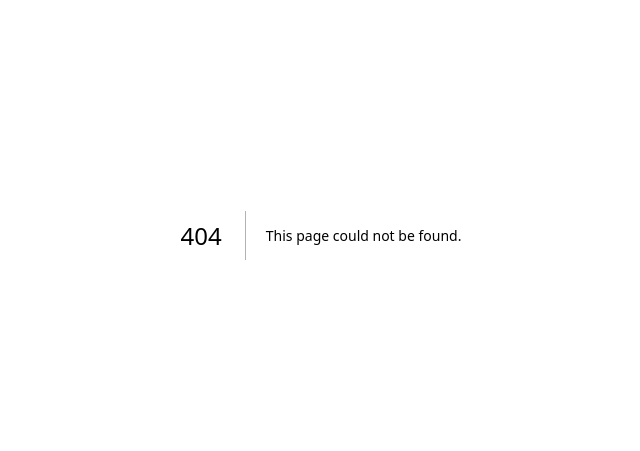
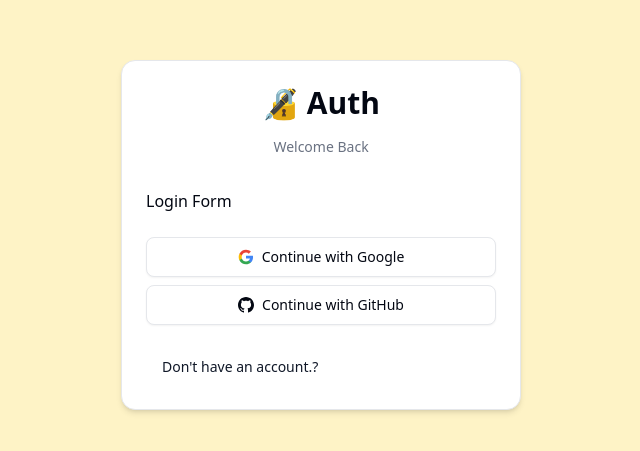
Before and after one commit to ASHUTOSH-KUMAR-RAO/Auth-Master, a Next.js app: page /auth/login in a window 1280 px wide. Before the commit this address had no page. Shown: the part 165-616 px from the top of the page, without its empty margins (319-959 px from the left). Built offline with nearby package versions, Linux system fonts and the light colour scheme.

Commit message:
03:auth-ui

```diff
--- /dev/null
+++ b/app/auth/layout.tsx
@@ -0,0 +1,9 @@
+
+
+const AuthLayout = ({children}:{children:React.ReactNode}) => {
+  return (
+    <div className="h-full flex items-center justify-center bg-amber-100">{children}</div>
+  )
+}
+
+export default AuthLayout
--- /dev/null
+++ b/app/auth/login/page.tsx
@@ -0,0 +1,10 @@
+
+import { LoginForm } from '@/components/auth/login-form'
+
+const Page = () => {
+  return (
+    <LoginForm/>
+  )
+}
+
+export default Page
--- a/app/globals.css
+++ b/app/globals.css
@@ -3,6 +3,9 @@
 
 @custom-variant dark (&:is(.dark *));
 
+html,body, :root{
+  height: 100%;
+}
 @theme inline {
   --color-background: var(--background);
   --color-foreground: var(--foreground);
--- a/app/page.tsx
+++ b/app/page.tsx
@@ -1,12 +1,30 @@
-import { Button } from '@/components/ui/button'
-import React from 'react'
+import { LoginButton } from "@/components/auth/login-button";
+import { Button } from "@/components/ui/button";
 
 const Page = () => {
   return (
-    <Button>
-       Tap Here
-    </Button>
-  )
-}
+    <main className="flex h-full flex-col items-center justify-center bg-amber-100">
+      <div className="space-y-6 text-center">
+        <h1 className="text-7xl font-semibold text-[lightseagreen] drop-shadow-md ">
+          🔏Auth
+        </h1>
+        <p className="text-black text-4xl font-bold">
+          A Simple Two Factor Authentication Services
+        </p>
+        <div>
+          <LoginButton>
+            <Button
+              variant="secondary"
+              className="font-bold cursor-pointer"
+              size="lg"
+            >
+              Sign In
+            </Button>
+          </LoginButton>
+        </div>
+      </div>
+    </main>
+  );
+};
 
-export default Page
+export default Page;
--- /dev/null
+++ b/components/auth/back-button.tsx
@@ -0,0 +1,19 @@
+
+"use client";
+
+import Link from "next/link";
+import { Button } from "../ui/button";
+
+export const BackButton =  ({href,label}:{href:string,label:string})=>{
+  return (
+      <Button
+      asChild
+      variant="link"
+
+      >
+        <Link href={href}>
+        {label}
+        </Link>
+      </Button>
+  )
+}
--- /dev/null
+++ b/components/auth/card-wrapper.tsx
@@ -0,0 +1,44 @@
+"use client";
+
+import {
+  Card,
+  CardContent,
+  CardFooter,
+  CardHeader,
+} from "@/components/ui/card";
+import { Header } from "./header";
+import { Social } from "./social";
+import { BackButton } from "./back-button";
+
+export const CardWrapper = ({
+  backButtonHref,
+  children,
+  headerLabel,
+  backButtonLabel,
+  showSocial,
+}: {
+  children: React.ReactNode;
+  headerLabel: string;
+  backButtonLabel: string;
+  backButtonHref: string;
+  showSocial?: boolean;
+}) => {
+  return (
+    <Card className="w-[400px] shadow-md">
+      <CardHeader>
+        <Header label={headerLabel} />
+      </CardHeader>
+      <CardContent>
+        {children} {/* "login form" ki jagah children use karo */}
+      </CardContent>
+      {showSocial && (
+        <CardFooter>
+          <Social />
+        </CardFooter>
+      )}
+      <CardFooter>
+        <BackButton  label={backButtonLabel} href={backButtonHref} />
+      </CardFooter>
+    </Card>
+  );
+};
--- /dev/null
+++ b/components/auth/header.tsx
@@ -0,0 +1,14 @@
+import { cn } from "@/lib/utils"
+
+export const Header = ({label}:{label:string})=>{
+  return (
+    <div className="w-full flex flex-col items-center justify-center gap-y-4">
+        <h1 className={cn("text-3xl font-semibold")}>
+          🔏 Auth
+        </h1>
+        <p className="text-muted-foreground text-sm">
+          {label}
+        </p>
+    </div>
+  )
+}
--- /dev/null
+++ b/components/auth/login-button.tsx
@@ -0,0 +1,25 @@
+"use client";
+
+import { useRouter } from "next/navigation";
+import React from "react";
+
+export const LoginButton = ({
+  children,
+  mode = "redirect",
+  asChild,
+}: {
+  children: React.ReactNode;
+  mode?: "modal" | "redirect";
+  asChild?: boolean;
+}) => {
+
+  const router = useRouter()
+  const onClick = () => {
+      router.push("auth/login")
+  };
+  return (
+    <span onClick={onClick} className="cursor-pointer">
+      {children}
+    </span>
+  );
+};
--- /dev/null
+++ b/components/auth/login-form.tsx
@@ -0,0 +1,14 @@
+import { CardWrapper } from "./card-wrapper";
+
+export const LoginForm = () => {
+  return (
+    <CardWrapper
+      headerLabel="Welcome Back"
+      backButtonHref="/auth/register"
+      backButtonLabel="Don't have an account.?"
+      showSocial={true}
+    >
+      Login Form
+    </CardWrapper>
+  );
+};
--- /dev/null
+++ b/components/auth/social.tsx
@@ -0,0 +1,74 @@
+"use client";
+
+import { Button } from "@/components/ui/button";
+
+// Google Icon Component
+const GoogleIcon = () => (
+  <svg
+    className="h-5 w-5"
+    viewBox="0 0 24 24"
+    xmlns="http://www.w3.org/2000/svg"
+  >
+    <path
+      d="M22.56 12.25c0-.78-.07-1.53-.2-2.25H12v4.26h5.92c-.26 1.37-1.04 2.53-2.21 3.31v2.77h3.57c2.08-1.92 3.28-4.74 3.28-8.09z"
+      fill="#4285F4"
+    />
+    <path
+      d="M12 23c2.97 0 5.46-.98 7.28-2.66l-3.57-2.77c-.98.66-2.23 1.06-3.71 1.06-2.86 0-5.29-1.93-6.16-4.53H2.18v2.84C3.99 20.53 7.7 23 12 23z"
+      fill="#34A853"
+    />
+    <path
+      d="M5.84 14.09c-.22-.66-.35-1.36-.35-2.09s.13-1.43.35-2.09V7.07H2.18C1.43 8.55 1 10.22 1 12s.43 3.45 1.18 4.93l2.85-2.22.81-.62z"
+      fill="#FBBC05"
+    />
+    <path
+      d="M12 5.38c1.62 0 3.06.56 4.21 1.64l3.15-3.15C17.45 2.09 14.97 1 12 1 7.7 1 3.99 3.47 2.18 7.07l3.66 2.84c.87-2.6 3.3-4.53 6.16-4.53z"
+      fill="#EA4335"
+    />
+  </svg>
+);
+
+// GitHub Icon Component
+const GitHubIcon = () => (
+  <svg
+    className="h-5 w-5"
+    viewBox="0 0 24 24"
+    xmlns="http://www.w3.org/2000/svg"
+    fill="currentColor"
+  >
+    <path d="M12 0c-6.626 0-12 5.373-12 12 0 5.302 3.438 9.8 8.207 11.387.599.111.793-.261.793-.577v-2.234c-3.338.726-4.033-1.416-4.033-1.416-.546-1.387-1.333-1.756-1.333-1.756-1.089-.745.083-.729.083-.729 1.205.084 1.839 1.237 1.839 1.237 1.07 1.834 2.807 1.304 3.492.997.107-.775.418-1.305.762-1.604-2.665-.305-5.467-1.334-5.467-5.931 0-1.311.469-2.381 1.236-3.221-.124-.303-.535-1.524.117-3.176 0 0 1.008-.322 3.301 1.23.957-.266 1.983-.399 3.003-.404 1.02.005 2.047.138 3.006.404 2.291-1.552 3.297-1.23 3.297-1.23.653 1.653.242 2.874.118 3.176.77.84 1.235 1.911 1.235 3.221 0 4.609-2.807 5.624-5.479 5.921.43.372.823 1.102.823 2.222v3.293c0 .319.192.694.801.576 4.765-1.589 8.199-6.086 8.199-11.386 0-6.627-5.373-12-12-12z" />
+  </svg>
+);
+
+export const Social = () => {
+  const handleGoogleLogin = () => {
+    console.log("Google login clicked");
+  };
+
+  const handleGithubLogin = () => {
+    console.log("GitHub login clicked");
+  };
+
+  return (
+    <div className="flex flex-col items-center w-full gap-y-2">
+      <Button
+        size="lg"
+        className="w-full gap-x-2 cursor-pointer"
+        variant="outline"
+        onClick={handleGoogleLogin}
+      >
+        <GoogleIcon  />
+        <span>Continue with Google</span>
+      </Button>
+      <Button
+        size="lg"
+        className="w-full gap-x-2 cursor-pointer"
+        variant="outline"
+        onClick={handleGithubLogin}
+      >
+        <GitHubIcon />
+        <span>Continue with GitHub</span>
+      </Button>
+    </div>
+  );
+};
```
